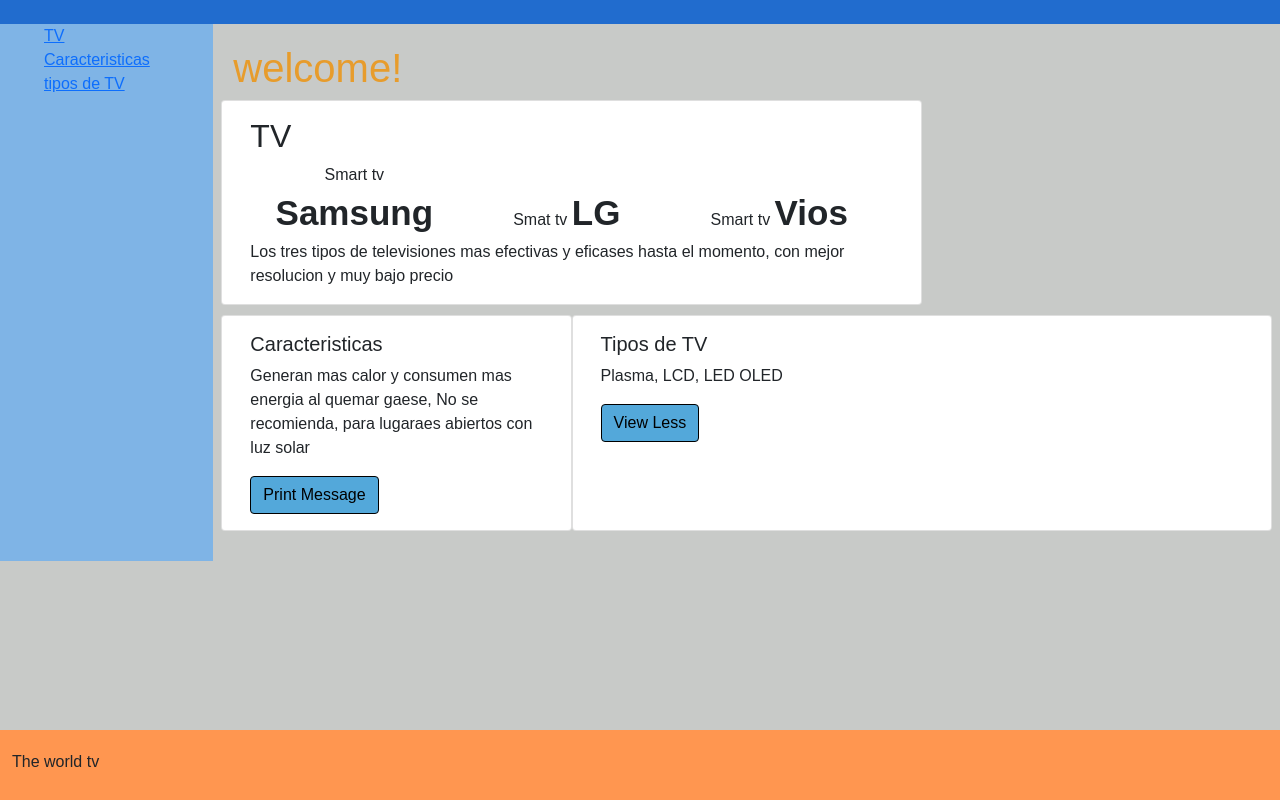
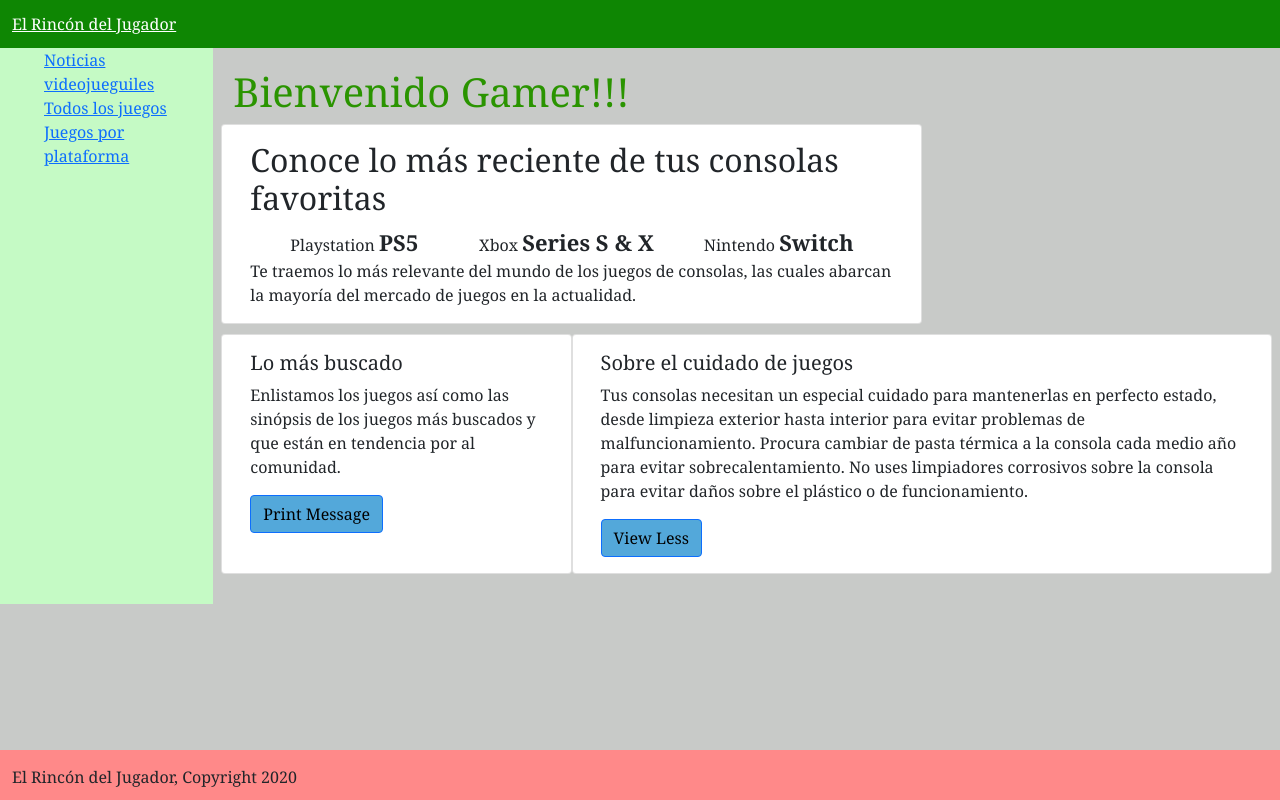
Before and after one commit to aplicaciones-mobiles-33/clase-02, a plain HTML site: page index.html in a window 1280 px wide. Drawn offline with nearby package versions, Linux system fonts and the light colour scheme.

Commit message:
Cambios en CSS
@luzaracelydls

```diff
--- a/index.html
+++ b/index.html
@@ -15,7 +15,7 @@
     </head>
     <body>
         <header>
-            <a href="#"><TV/a>
+            <a href="#">El Rincón del Jugador</a>
         </header>
         <main>
             <div class="container">
@@ -23,36 +23,36 @@
                 <aside class="col-2">
                     <nav>
                         <ul>
-                            <li><a href="#">TV</a></li>
-                            <li><a href="#">Caracteristicas</a></li>
-                            <li><a href="#">tipos de TV</a></li>
+                            <li><a href="#">Noticias videojueguiles</a></li>
+                            <li><a href="#">Todos los juegos</a></li>
+                            <li><a href="#">Juegos por plataforma</a></li>
                         </ul>
                     </nav>
                 </aside>
                 <div class="content col-10">
-                    <h1>welcome!</h1>
+                    <h1>Bienvenido Gamer!!!</h1>
                     <div class="row">
 
                         <div class="card col-8">
 
                             <div class="card-body">
-                                <h2>TV</h2>
+                                <h2>Conoce lo más reciente de tus consolas favoritas</h2>
 
                                 <div class="card-content col-12">
                                     <div class="group-1 col-4">
-                                        <span>Smart tv </span>
-                                        <span class="number">Samsung</span>
+                                        <span>Playstation</span>
+                                        <span class="number">PS5</span>
                                     </div>
                                     <div class="group-2  col-4">
-                                        <span>Smat tv </span>
-                                        <span class="number">LG</span>
+                                        <span>Xbox</span>
+                                        <span class="number">Series S & X</span>
                                     </div>
                                     <div class="group-3  col-4">
-                                        <span>Smart tv</span>
-                                        <span class="number">Vios</span>
+                                        <span>Nintendo</span>
+                                        <span class="number">Switch</span>
                                     </div>
                                 </div>
-                              <p class="card-text">Los tres tipos de televisiones mas efectivas y eficases hasta el momento, con mejor resolucion y muy bajo precio </p>
+                              <p class="card-text">Te traemos lo más relevante del mundo de los juegos de consolas, las cuales abarcan la mayoría del mercado de juegos en la actualidad. </p>
 
                             </div>
                           </div>
@@ -60,15 +60,15 @@
                     <div class="row">
                         <div class="card col-4">
                             <div class="card-body">
-                              <h5 class="card-title">Caracteristicas</h5>
-                              <p class="card-text"> Generan mas calor y consumen mas energia al quemar gaese, No se recomienda, para lugaraes abiertos con luz solar  </p>
+                              <h5 class="card-title">Lo más buscado</h5>
+                              <p class="card-text"> Enlistamos los juegos así como las sinópsis de los juegos más buscados y que están en tendencia por al comunidad.  </p>
                               <a href="#" class="btn btn-primary" onclick="imprimirMensaje()">Print Message</a>
                             </div>
                           </div>
                           <div class="card col-8">
                             <div class="card-body">
-                              <h5 class="card-title">Tipos de   TV</h5>
-                              <p class="card-text">Plasma, LCD, LED OLED</p>
+                              <h5 class="card-title">Sobre el cuidado de juegos</h5>
+                              <p class="card-text">Tus consolas necesitan un especial cuidado para mantenerlas en perfecto estado, desde limpieza exterior hasta interior para evitar problemas de malfuncionamiento. Procura cambiar de pasta térmica a la consola cada medio año para evitar sobrecalentamiento. No uses limpiadores corrosivos sobre la consola para evitar daños sobre el plástico o de funcionamiento.</p>
                               <a href="#" class="btn btn-primary">View Less</a>
                             </div>
                           </div>
@@ -79,7 +79,7 @@
         </main>
         <footer>
             <div class="container">
-                <p>The world tv</p>
+                <p>El Rincón del Jugador, Copyright 2020</p>
             </div>
         </footer>
         <script src="main.js"></script>
--- a/main.css
+++ b/main.css
@@ -1,5 +1,5 @@
 * {
-    font-family: Arial, sans-serif;
+    font-family: Cambria, Cochin, Georgia, Times, 'Times New Roman', serif;
 
 }
 
@@ -7,7 +7,7 @@ body{
     background-color: rgb(200, 202, 200);
 }
 h1 {
-    color:rgb(231, 156, 44) !important;
+    color:rgb(42, 148, 0) !important;
 }
 
 .container {
@@ -17,8 +17,8 @@ h1 {
 header{
     display: block;
     padding: 12px;
-    background-color: rgb(33, 108, 206);
-    text-align: right;
+    background-color: rgb(14, 134, 3);
+    text-align: left;
 
 }
 
@@ -37,7 +37,7 @@ ul li {
 }
 
 aside {
-    background: rgb(127, 180, 230);
+    background: rgb(197, 250, 197);
 }
 
 .container {
@@ -47,10 +47,10 @@ aside {
 footer {
     position: absolute;
     bottom: 0;
-    height: 70px;
+    height: 50px;
     width: 100%;
-    padding-top:20px;
-    background: rgb(255, 150, 80);
+    padding-top:15px;
+    background: rgb(255, 137, 137);
 }
 
 .card{
@@ -67,15 +67,15 @@ footer {
 }
 
 [class^="group"]span {
-    font-size: 14px;
+    font-size: 20px;
     font-weight: 700;
     display: block;
 
 }
 
 [class^="group"] span.number {
-    font-size: 35px;
-    font-weight: 700;
+    font-size: 22px;
+    font-weight: 600;
 }
 
 [class^="group"].col-4{
@@ -84,6 +84,6 @@ footer {
 
 button, .btn.btn-primary {
     background: rgb(83, 168, 218);
-    border: solid 1px black;
+    border: thin 2px black;
     color:black
 }
--- a/main.js
+++ b/main.js
@@ -7,7 +7,7 @@ var name = "Luz";
 
 var ciertoFalso = true;
 
-var myArray = ["Luz", "Luis Eduardo", "Leo", "Melissa"];
+var myArray = ["Luz", "Alejandro Martínez", "Leo", "Melissa"];
 
 var body = document.getElementsByTagName("body");
 
```
